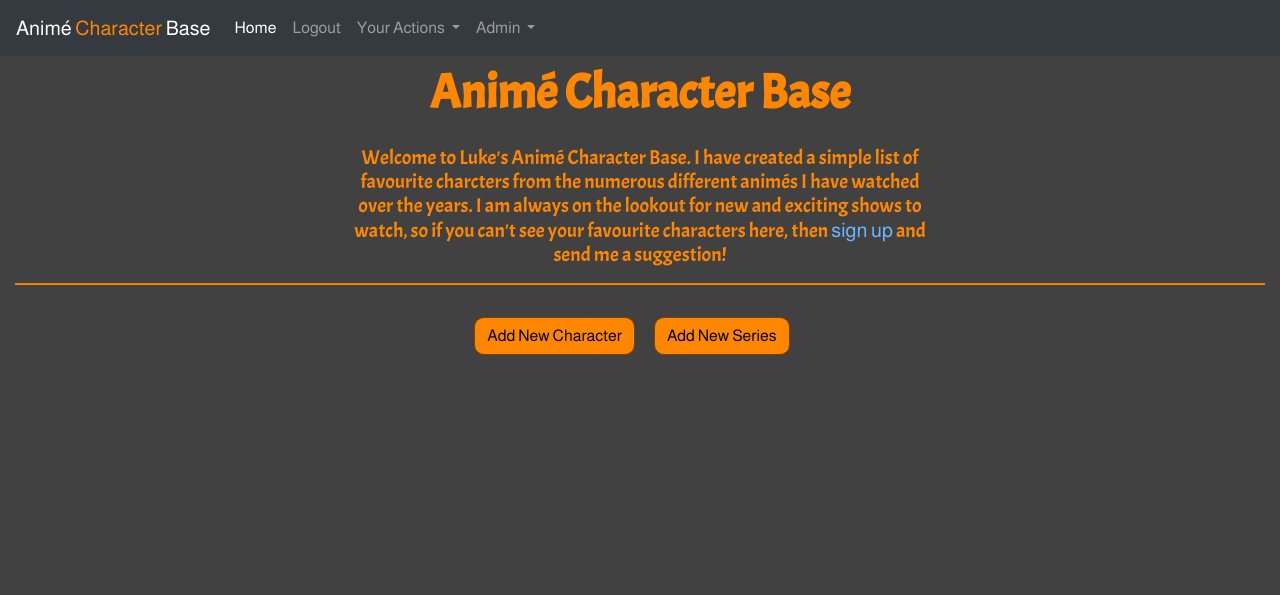
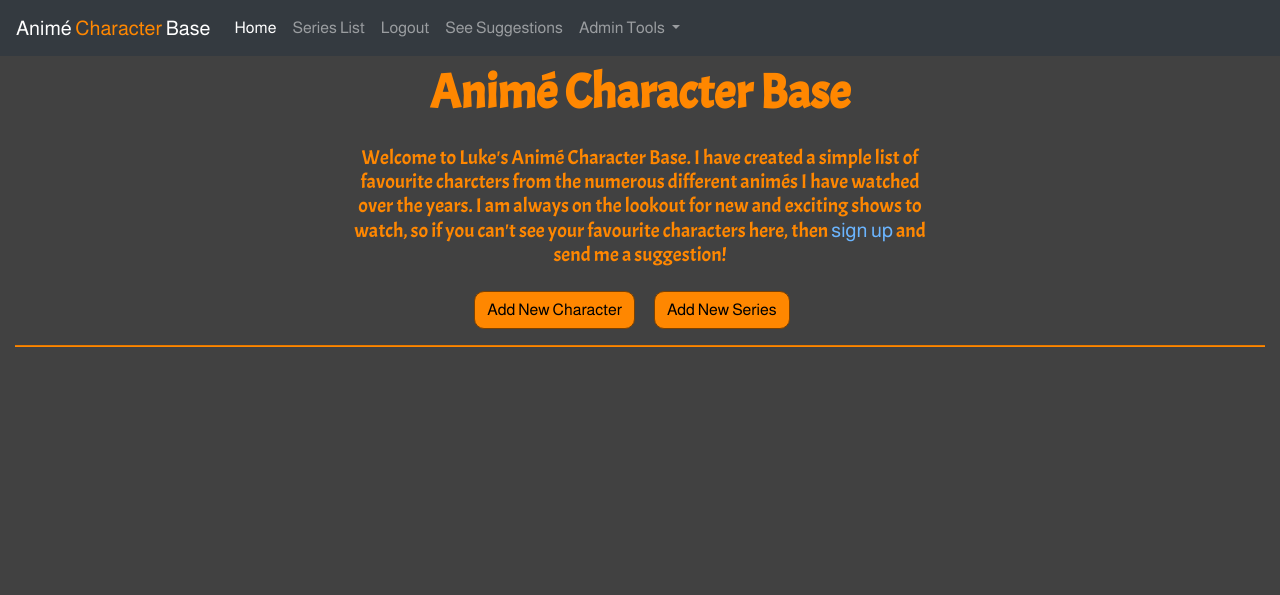
Before and after one commit to lukemunsch/anime-character-base, a Django app: page / in a window 1280 px wide. Shown: the top 595 px of the page. Run offline with Django 3.2, Linux system fonts and the light colour scheme; the visitor is signed in with stand-in values (Sample User, id 1); data that the repository does not hold is empty; some libraries are stand-ins or nearby versions.

Commit message:
add new migration for change to suggestion model

```diff
--- a/collection/models.py
+++ b/collection/models.py
@@ -74,7 +74,6 @@ class Suggestion(models.Model):
     char_sug = models.CharField(max_length=100, null=False)
     series_sug = models.CharField(max_length=100, null=False)
     reason = models.CharField(max_length=100, null=False)
-    created_by = models.ForeignKey(User, on_delete=models.CASCADE, related_name="name")
     created_when = models.DateTimeField(auto_now_add=True)
 
     class Meta:
--- a/collection/views.py
+++ b/collection/views.py
@@ -37,17 +37,17 @@ def create_series(request):
 class CharacterList(generic.ListView):
     """this is the display of our Character model"""
     model = Character
-    queryset = Character.objects.filter(status=1).order_by('series_name')
+    queryset = Character.objects.filter(status=1).order_by('series_name', 'name')
     template_name = 'index.html'
-    paginate_by = 8
+    paginate_by = 16
 
 
 class SeriesList(generic.ListView):
     """This is to display the list of series I have added to my db"""
     model = Series
-    queryset = Series.objects.filter(approved=1).order_by('series_name')
+    queryset = Series.objects.order_by('series_name')
     template_name = 'series_list.html'
-    paginate_by = 10
+    paginate_by = 20
 
 
 class CharacterDetail(View):
--- a/templates/base.html
+++ b/templates/base.html
@@ -45,19 +45,15 @@
                     <li class="nav-item active">
                         <a class="nav-link" href="{% url 'home' %}">Home </a>
                     </li>
+                    <li class="nav-item">
+                        <a class="nav-link" href="{% url 'series_list' %}">Series List </a>
+                    </li>
                     {% if user.is_authenticated %}
                     <li class="nav-item">
                         <a class="nav-link" href="{% url 'account_logout' %}">Logout</a>
                     </li>
-                    <li class="nav-item dropdown">
-                        <a class="nav-link dropdown-toggle" href="#" id="navbarDropdown" role="button"
-                            data-toggle="dropdown" aria-haspopup="true" aria-expanded="false">
-                            Your Actions
-                        </a>
-                        <div class="dropdown-menu" aria-labelledby="navbarDropdown">
-                            <a class="dropdown-item" href="#">See Suggestions</a>
-                            <a class="dropdown-item" href="{% url 'series_list' %}">Series List</a>
-                        </div>
+                    <li class="nav-item">
+                        <a class="nav-link" href="#">See Suggestions</a>
                     </li>
                     {% else %}
                     <li class="nav-item">
@@ -71,11 +67,10 @@
                     <li class="nav-item dropdown">
                         <a class="nav-link dropdown-toggle" href="#" id="navbarDropdown" role="button"
                             data-toggle="dropdown" aria-haspopup="true" aria-expanded="false">
-                            Admin
+                            Admin Tools
                         </a>
                         <div class="dropdown-menu" aria-labelledby="navbarDropdown">
                             <a class="dropdown-item" href="{% url 'create_character' %}">Create New Character</a>
-                            <a class="dropdown-item" href="#">See Suggestions</a>
                             <a class="dropdown-item" href="{% url 'create_series' %}">Create New Series</a>
                         </div>
                     </li>
@@ -107,8 +102,6 @@
 
         <!-- footer element here -->
         <footer class="page-footer font-small orange fixed-bottom">
-
-            <!-- Copyright -->
             <div class="footer-copyright text-center py-3">
                 <span>This is a fan-made site</span>
                 <strong>| Created by MunschyProducts 😄🍫</strong>
--- a/templates/index.html
+++ b/templates/index.html
@@ -7,7 +7,7 @@
     <div class="row">
 
         <!-- Character Entries Column -->
-        <div class="col-12 mt-4">
+        <div class="col-12 mt-4 mb-4">
             <h1 class="text-center orange-text mb-4"><strong>Animé Character Base</strong></h1>
             <div class="col-md-6 offset-md-3">
                 <h5 class="text-center orange-text">
@@ -18,22 +18,23 @@
                         href="{% url 'account_signup' %}">sign up</a> and send me a suggestion!
                 </h5>
             </div>
-            <hr class="hr-orange" />
-
             <!-- add character and series button for superusers only -->
             {% if user.is_superuser %}
             <div class="row">
                 <div class="col-md-4 offset-md-4 text-center">
                     <a href="{% url 'create_character' %}">
-                        <button class="btn btn-primary mt-3 mb-5 mr-3">Add New Character</button>
+                        <button class="btn btn-primary mt-3 mb-2 mr-3">Add New Character</button>
                     </a>
                     <a href="{% url 'create_series' %}">
-                        <button class="btn btn-primary mt-3 mb-5 mr-3">Add New Series</button>
+                        <button class="btn btn-primary mt-3 mb-2 mr-3">Add New Series</button>
                     </a>
                 </div>
             </div>
+            <hr class="hr-orange mb-2 mt-2" />
             {% endif %}
         </div>
+
+
 
 
         <!-- visual list list of character cards -->
@@ -86,16 +87,23 @@
     </div>
 </div>
 {% if is_paginated %}
-<nav aria-label="Page navigation">
-    <ul class="pagination justify-content-center">
+<div class="container">
+    <div class="row justify-content-center">
+        <div>
+            <nav class="mb-6" aria-label="Page navigation">
+                <ul class="pagination justify-content-center mb-6">
                     {% if page_obj.has_previous %}
-        <li><a href="?page={{ page_obj.previous_page_number }}" class="page-link">&laquo; PREV </a></li>
+                    <li><a href="?page={{ page_obj.previous_page_number }}" class="page-link">&laquo; PREV </a>
+                    </li>
                     {% endif %}
                     {% if page_obj.has_next %}
                     <li><a href="?page={{ page_obj.next_page_number }}" class="page-link"> NEXT &raquo;</a></li>
                     {% endif %}
                 </ul>
             </nav>
+        </div>
+    </div>
+    <hr class="hr-orange mt-5" />
+</div>
 {% endif %}
-</div>
 {%endblock%}
```
Also changed, not shown: collection/forms.py (+9 -1 lines), templates/series_list.html (+15 -9 lines), collection/migrations/0018_remove_suggestion_created_by.py (added). Lines whose indentation alone changed are shown as unchanged.
